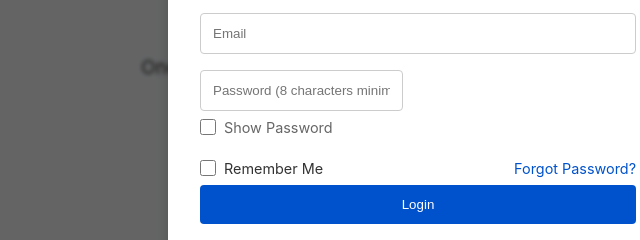
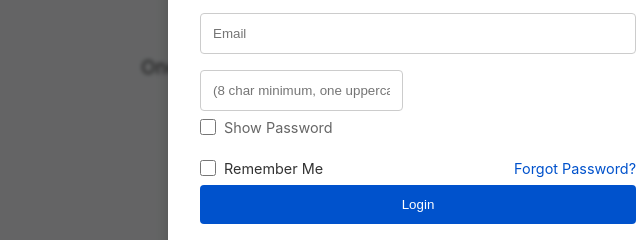
Before and after one commit to Josefisu29/HospitalManagtSystem, a website with bundled scripts: page index.html in a window 1280 px wide. Both pictures are taken after a click on the link "Get Started". Shown: the part 223-463 px from the top of the page, 222-862 px from the left. Built offline with nearby package versions, Linux system fonts and the light colour scheme; no server answers.

Commit message:
........

```diff
--- a/index.html
+++ b/index.html
@@ -565,7 +565,7 @@
               <input
                 type="password"
                 id="login-password"
-                placeholder="Password (8 characters minimum, one uppercase, one lowercase, one number, one special character)"
+                placeholder="(8 char minimum, one uppercase, one lowercase, one number, one special character)"
                 required
                 aria-label="Password"
               />
@@ -631,7 +631,7 @@
               <input
                 type="password"
                 id="signup-password"
-                placeholder="Password (8 characters minimum, one uppercase, one lowercase, one number, one special character)"
+                placeholder="(8 char minimum, one uppercase, one lowercase, one number, one special character)"
                 required
                 aria-label="Password"
               />
```
